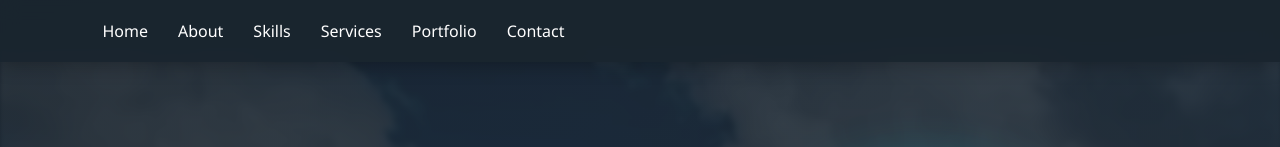
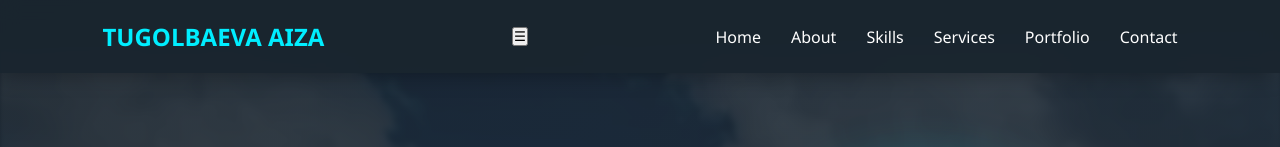
Before and after one commit to Aizakeshka/web_project, a plain HTML site: page index.html in a window 1280 px wide. Shown: the top 147 px of the page. Drawn offline with Linux system fonts and the light colour scheme; grey boxes are pictures that could not be loaded.

Commit message:
Update index.html

```diff
--- a/index.html
+++ b/index.html
@@ -9,7 +9,16 @@
 </head>
 <body>
   <nav>
-    <ul>
+    <div class="logo">TUGOLBAEVA AIZA</div>
+    <button id="hamburger"
+            class="nav-toggle"
+            aria-expanded="false"
+            aria-controls="menu"
+            aria-label="Открыть меню">
+      <span class="hamburger-icon">☰</span>
+    </button>
+
+    <ul id="menu" class="nav-menu" role="menu" aria-hidden="true">
       <li><a href="#home">Home</a></li>
       <li><a href="#about">About</a></li>
       <li><a href="#skills">Skills</a></li>
```
